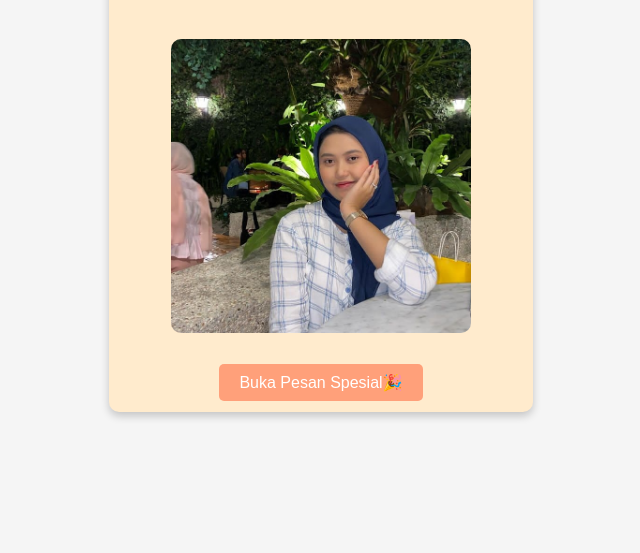
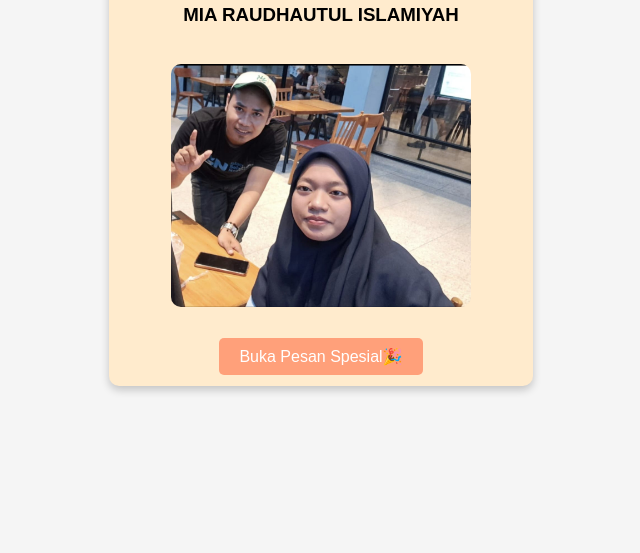
Before and after one commit to irfanfauzi558/ultah, a plain HTML site: page index.html in a window 1280 px wide. Shown: the part 247-800 px from the top of the page, without its empty margins (319-959 px from the left). Drawn offline with Linux system fonts and the light colour scheme.

Commit message:
Update index.html

```diff
--- a/index.html
+++ b/index.html
@@ -10,9 +10,9 @@
     <div class="container">
 
         <h1> Barakallah Fii Umrik</h1>
-        <p><h3>SALFA SYAKILA PUJAYA</h3></p>
+        <p><h3>MIA RAUDHAUTUL ISLAMIYAH</h3></p>
         <!-- Foto Ulang Tahun -->
-        <img src="photo.jpeg" alt="Foto Ulang Tahun" class="birthday-photo">
+        <img src="photo2.jpeg" alt="Foto Ulang Tahun" class="birthday-photo">
 
         <!-- Audio Ulang Tahun -->
         <audio id="birthdayMusic" src="birthday_music.mp3" loop></audio>
```
